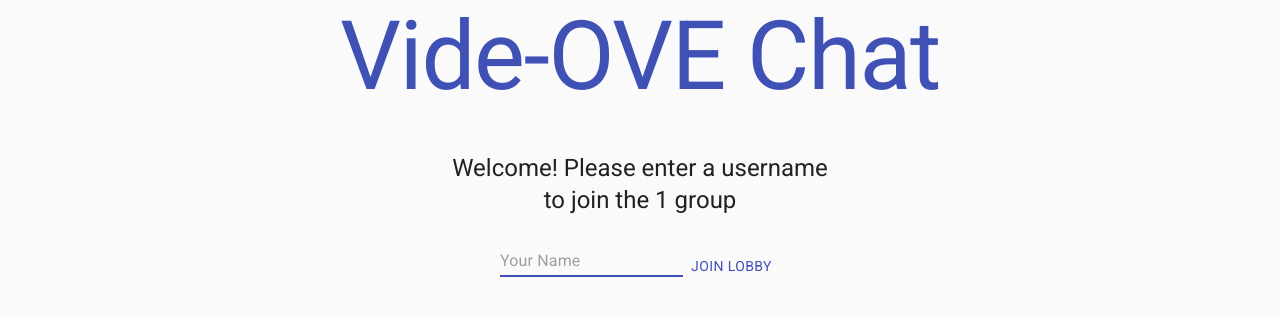
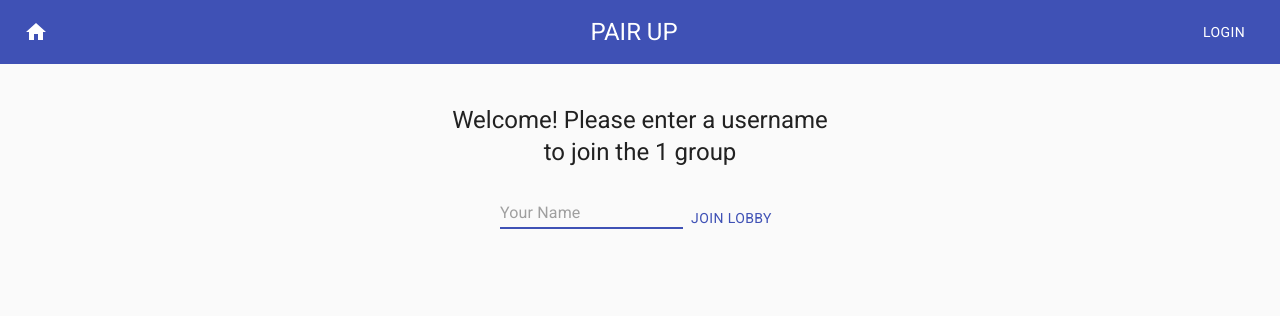
Before and after one commit to khurramnazir/videochatapp, a React (Create React App) app in the folder video_chat_app/: page /login/1 in a window 1280 px wide. Shown: the top 316 px of the page. Built offline with nearby package versions, Linux system fonts and the light colour scheme; no server answers.

Commit message:
styling the home page

```diff
--- a/video_chat_app/src/App.js
+++ b/video_chat_app/src/App.js
@@ -7,6 +7,7 @@ import RoomCreator from "./Components/RoomCreator";
 import Lobby from "./Components/Lobby";
 import Login from "./Components/Login";
 import Pair from "./Components/Pair";
+import NavBar from "./Components/NavBar";
 
 import ErrorPage from "./Components/ErrorPage";
 
@@ -28,9 +29,10 @@ const App = () => {
 
   return (
     <div className="App">
-      <Header />
+      <NavBar />
+      {/* <Header /> */}
       <Router>
-        <RoomCreator path="/" />
+        <RoomCreator path="/createroom" />
         <Lobby path="/:roomLobby" connection={connection} />
         <ThanksPage path="/:roomLobby/thanks" connection={connection} />
         <Login path="/login/:roomLobby" connection={connection} />
--- a/video_chat_app/src/Components/Lobby.jsx
+++ b/video_chat_app/src/Components/Lobby.jsx
@@ -24,6 +24,9 @@ import {
 } from "@material-ui/core";
 import TimerIcon from "@material-ui/icons/Timer";
 import useStyles from "../styling/styles";
+import Card from "@material-ui/core/Card";
+
+import CardContent from "@material-ui/core/CardContent";
 
 const Lobby = (props) => {
   const [users, setUsers] = useState([]);
@@ -134,6 +137,8 @@ const Lobby = (props) => {
           )}
 
           <br />
+          <Card className={classes.cardRootLobby}>
+            <CardContent>
               <Typography variant="h6">
                 {`Lobby participants: ${users.length}`}{" "}
               </Typography>
@@ -151,48 +156,8 @@ const Lobby = (props) => {
                   </Box>
                 );
               })}
-          {/* {user.type === "admin" && (
-            <form onSubmit={handleSubmit}>
-              <FormControl component="fieldset" className={classes.formControl}>
-                <FormLabel component="legend">
-                  Please select a duration:
-                </FormLabel>
-                <RadioGroup
-                  aria-label="time-options"
-                  name="time-options"
-                  value={chatTime}
-                  onChange={handleRadioChange}
-                >
-                  <FormControlLabel
-                    value="5000"
-                    control={<Radio />}
-                    label="One minute"
-                  />
-                  <FormControlLabel
-                    value="120000"
-                    control={<Radio />}
-                    label="Two minutes"
-                  />
-                  <FormControlLabel
-                    value="300000"
-                    control={<Radio />}
-                    label="Five minutes"
-                  />
-                </RadioGroup>
-                <FormHelperText>{helperText}</FormHelperText>
-
-                <Button
-                  type="submit"
-                  variant="contained"
-                  color="primary"
-                  className={classes.button}
-                  fullWidth
-                >
-                  START CHAT
-                </Button>
-              </FormControl>
-            </form>
-          )} */}
+            </CardContent>
+          </Card>
           {user.type === "admin" && (
             <div className={classes.root}>
               <Typography
--- /dev/null
+++ b/video_chat_app/src/Components/NavBar.jsx
@@ -0,0 +1,54 @@
+import React from "react";
+import { makeStyles } from "@material-ui/core/styles";
+import AppBar from "@material-ui/core/AppBar";
+import Toolbar from "@material-ui/core/Toolbar";
+import Typography from "@material-ui/core/Typography";
+import Button from "@material-ui/core/Button";
+import IconButton from "@material-ui/core/IconButton";
+import HomeIcon from "@material-ui/icons/Home";
+import { navigate } from "@reach/router";
+
+const useStyles = makeStyles((theme) => ({
+  root: {
+    flexGrow: 1,
+  },
+  menuButton: {
+    marginRight: theme.spacing(2),
+  },
+  title: {
+    flexGrow: 1,
+  },
+}));
+
+export default function ButtonAppBar() {
+  const classes = useStyles();
+
+  const handleClick = () => {
+    // userVideo.current.srcObject.getTracks().forEach(function (track) {
+    //   track.stop();
+    // });
+    window.location = "/";
+    // navigate("/");
+  };
+
+  return (
+    <div className={classes.root}>
+      <AppBar position="static" elevation={0}>
+        <Toolbar>
+          <IconButton
+            edge="start"
+            className={classes.menuButton}
+            color="inherit"
+            aria-label="menu"
+          >
+            <HomeIcon onClick={handleClick} />
+          </IconButton>
+          <Typography variant="h5" className={classes.title}>
+            PAIR UP
+          </Typography>
+          <Button color="inherit">Login</Button>
+        </Toolbar>
+      </AppBar>
+    </div>
+  );
+}
--- a/video_chat_app/src/Components/RoomCreator.jsx
+++ b/video_chat_app/src/Components/RoomCreator.jsx
@@ -9,6 +9,10 @@ import {
 } from "@material-ui/core";
 import useStyles from "../styling/styles";
 import { v1 as uuid } from "uuid";
+
+import Card from "@material-ui/core/Card";
+
+import CardContent from "@material-ui/core/CardContent";
 
 const RoomCreator = () => {
   const [name, setName] = useState("");
@@ -26,6 +30,8 @@ const RoomCreator = () => {
   return (
     <Container component="main" maxWidth="xs">
       <CssBaseline />
+      <Card className={classes.cardRootHome}>
+        <CardContent>
           <div className={classes.paper}>
             <Typography component="h1" variant="h5">
               Welcome! Please create a room by filling in the details below...
@@ -65,6 +71,8 @@ const RoomCreator = () => {
               </Button>
             </form>
           </div>
+        </CardContent>
+      </Card>
     </Container>
   );
 };
--- a/video_chat_app/src/styling/styles.js
+++ b/video_chat_app/src/styling/styles.js
@@ -34,6 +34,16 @@ const useStyles = makeStyles((theme) => ({
   chatTimeGrid: {
     padding: 30,
   },
+
+  cardRootLobby: {
+    minWidth: 250,
+    marginTop: 10,
+  },
+
+  cardRootHome: {
+    minWidth: 250,
+    marginTop: 100,
+  },
 }));
 
 export default useStyles;
```
Lines whose indentation alone changed are shown as unchanged.
